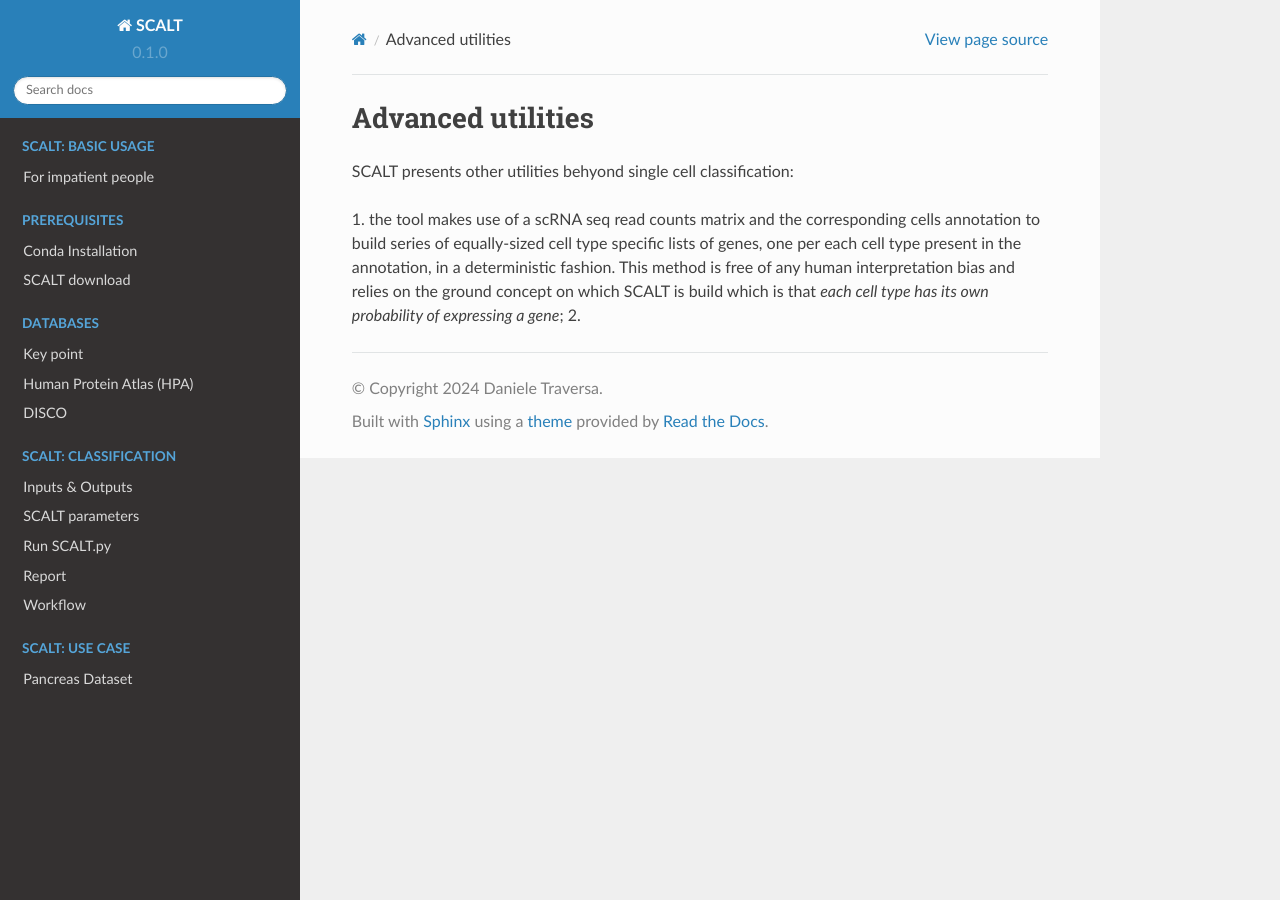
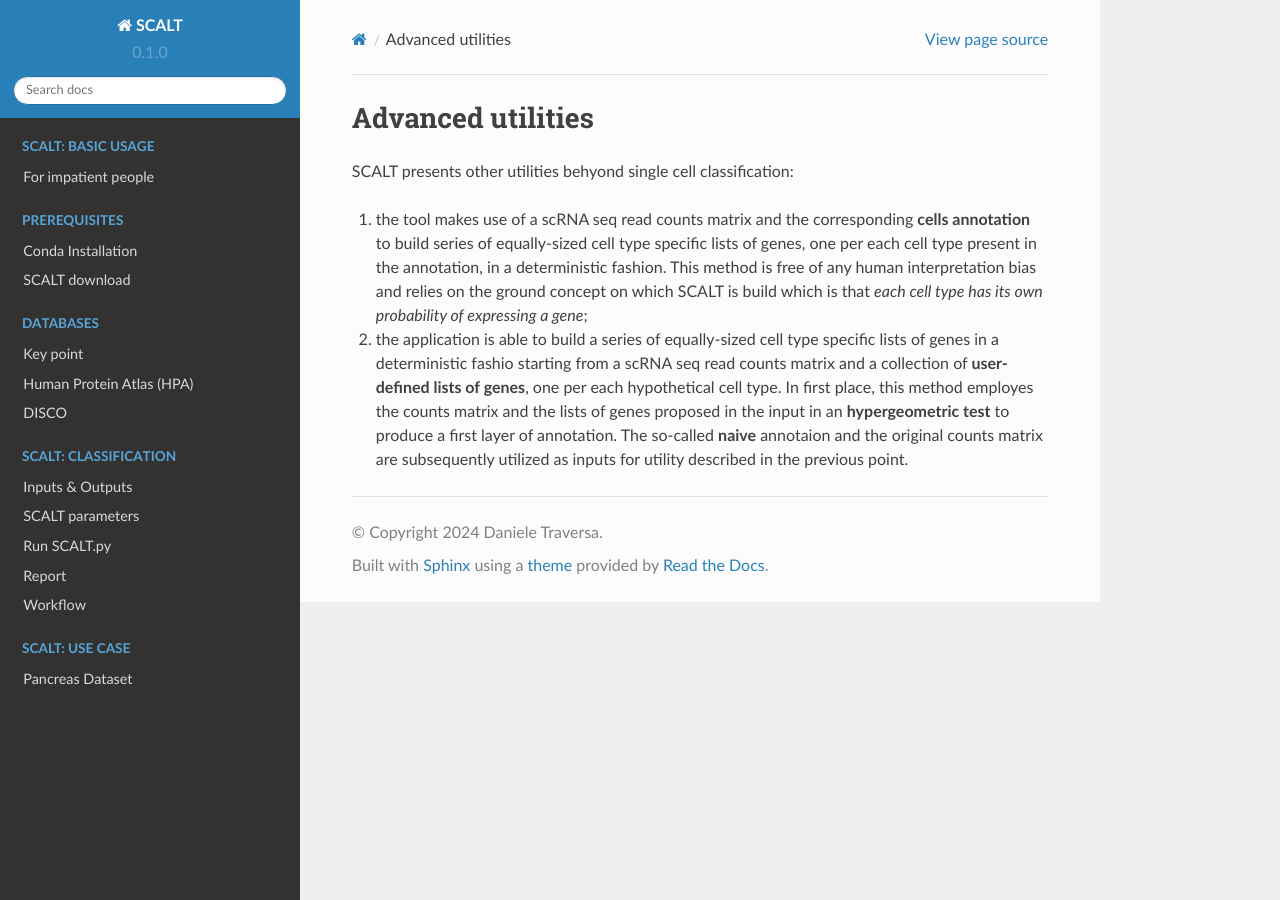
Before and after one commit to danitrave/CapitalCitiesGame, a Sphinx documentation site: the page built from docs/source/advanced.rst, in a window 1280 px wide. Built offline with Sphinx 7.4.7 and the Read the Docs theme 2.0.0, drawn with Linux system fonts in a browser that asks for light colours.

Commit message:
Update advanced.rst

```diff
--- a/docs/source/advanced.rst
+++ b/docs/source/advanced.rst
@@ -3,5 +3,5 @@ Advanced utilities
 
 SCALT presents other utilities behyond single cell classification:
 
-1. the tool makes use of a scRNA seq read counts matrix and the corresponding cells annotation to build series of equally-sized cell type specific lists of genes, one per each cell type present in the annotation, in a deterministic fashion. This method is free of any human interpretation bias and relies on the ground concept on which SCALT is build which is that *each cell type has its own probability of expressing a gene*;
-2.
+1. the tool makes use of a scRNA seq read counts matrix and the corresponding **cells annotation** to build series of equally-sized cell type specific lists of genes, one per each cell type present in the annotation, in a deterministic fashion. This method is free of any human interpretation bias and relies on the ground concept on which SCALT is build which is that *each cell type has its own probability of expressing a gene*;
+2. the application is able to build a series of equally-sized cell type specific lists of genes in a deterministic fashio starting from a scRNA seq read counts matrix and a collection of **user-defined lists of genes**, one per each hypothetical cell type. In first place, this method employes the counts matrix and the lists of genes proposed in the input in an **hypergeometric test** to produce a first layer of annotation. The so-called **naive** annotaion and the original counts matrix are subsequently utilized as inputs for utility described in the previous point.
```
